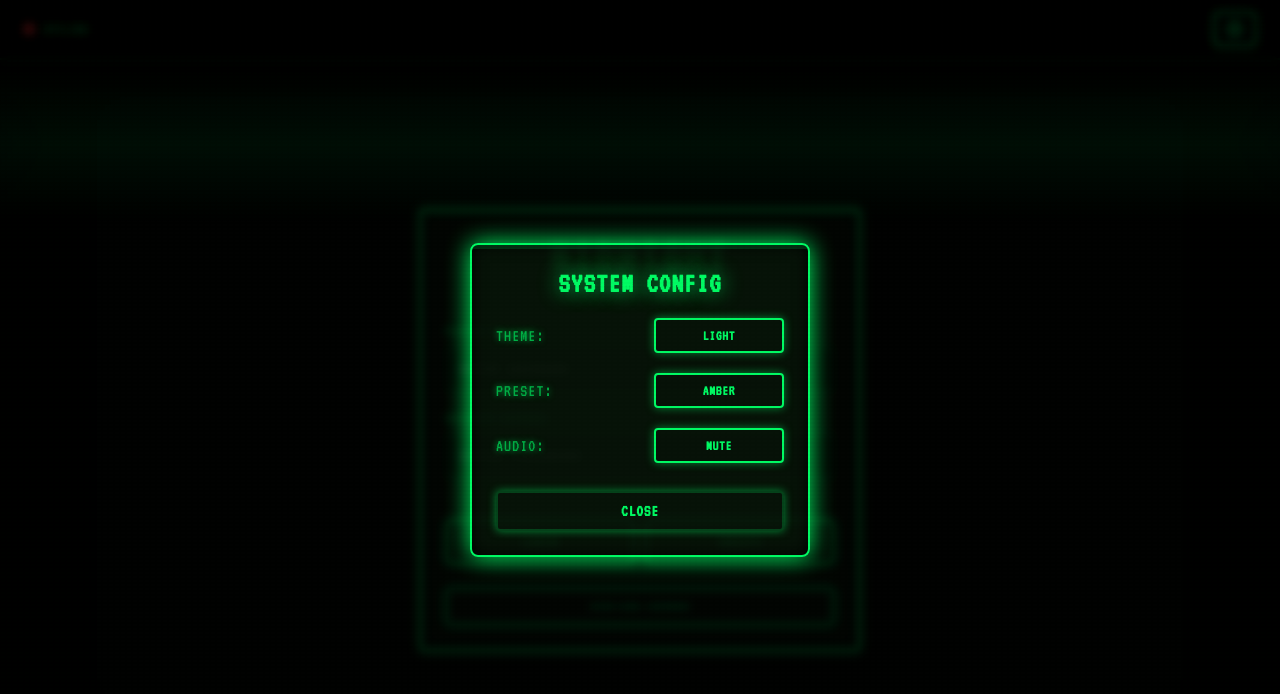
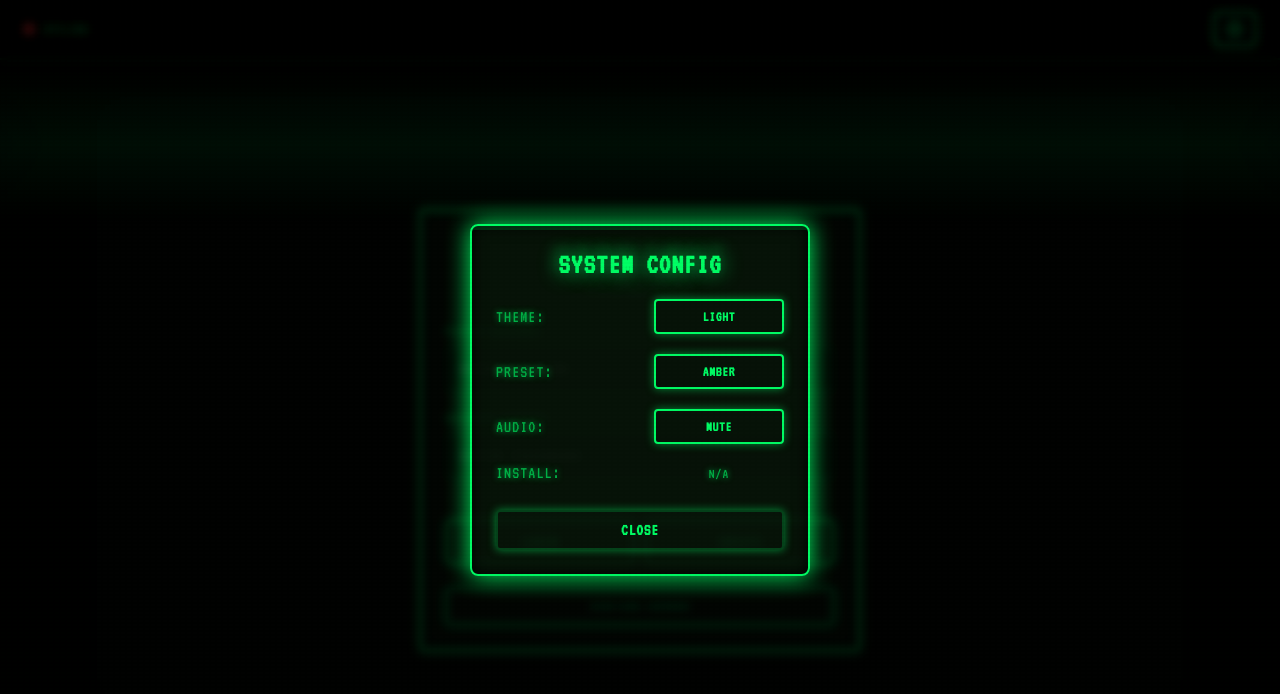
Before and after one commit to hypnoJerk/midnight-dice, a React (Vite) app in the folder client/: page / in a window 1280 px wide. Both pictures are taken after a click on the button 1235 px from the left and 28 px from the top of the page. Shown: the top 694 px of the page. Built offline with nearby package versions, Linux system fonts and the light colour scheme.

Commit message:
moved the sandbox debug to the settings menu, and fixed the install pwa button in the settings menu as well

```diff
--- a/client/dev-dist/sw.js
+++ b/client/dev-dist/sw.js
@@ -82,7 +82,7 @@ define(['./workbox-54d0af47'], (function (workbox) { 'use strict';
     "revision": "3ca0b8505b4bec776b69afdba2768812"
   }, {
     "url": "index.html",
-    "revision": "0.rpf069fc458"
+    "revision": "0.9nh56h7ehk8"
   }], {});
   workbox.cleanupOutdatedCaches();
   workbox.registerRoute(new workbox.NavigationRoute(workbox.createHandlerBoundToURL("index.html"), {
--- a/client/src/App.tsx
+++ b/client/src/App.tsx
@@ -15,7 +15,7 @@ function GameAppInner() {
   const { theme, preset, toggleTheme, togglePreset } = useTheme();
   const { isMuted, toggleMute } = useAudio();
   const { playClick, playSuccess } = useSound();
-  const { isInstallable } = usePWAInstall();
+  const { isInstallable, isInstalled, installApp } = usePWAInstall();
 
   const {
     room,
@@ -247,10 +247,25 @@ function GameAppInner() {
                 </div>
               )}
 
-              {isInstallable && (
+              <div style={{ display: 'flex', justifyContent: 'space-between', alignItems: 'center', gap: '12px' }}>
+                <span style={{ fontSize: '1.1rem', color: 'var(--crt-text-secondary)' }}>INSTALL:</span>
+                <InstallPromotion
+                  isInstallable={isInstallable}
+                  isInstalled={isInstalled}
+                  installApp={installApp}
+                />
+              </div>
+
+              {displayName && displayName.toUpperCase() === 'HYPNO' && (
                 <div style={{ display: 'flex', justifyContent: 'space-between', alignItems: 'center', gap: '12px' }}>
-                  <span style={{ fontSize: '1.1rem', color: 'var(--crt-text-secondary)' }}>INSTALLER:</span>
-                  <InstallPromotion />
+                  <span style={{ fontSize: '1.1rem', color: 'var(--crt-text-secondary)' }}>SANDBOX:</span>
+                  <button
+                    onClick={() => { playClick(); setIsSandbox(true); setShowSettings(false); }}
+                    className="btn-retro"
+                    style={{ fontSize: '0.9rem', width: '130px', padding: '8px' }}
+                  >
+                    LAUNCH
+                  </button>
                 </div>
               )}
             </div>
@@ -533,21 +548,6 @@ function GameAppInner() {
 
                   <hr style={{ border: '0', borderTop: '1px dashed var(--crt-border-muted)', margin: '4px 0' }} />
 
-                  {displayName && displayName.toUpperCase() === 'HYPNO' && (
-                    <button
-                      onClick={() => { playClick(); setIsSandbox(true); }}
-                      className="btn-retro"
-                      style={{
-                        borderColor: 'var(--crt-text-secondary)',
-                        color: 'var(--crt-text-secondary)',
-                        fontFamily: 'Press Start 2P, monospace',
-                        fontSize: '0.55rem',
-                        padding: '12px'
-                      }}
-                    >
-                      BOOT SANDBOX PLAYGROUND
-                    </button>
-                  )}
 
                   <button
                     onClick={() => { playClick(); setShowLeaderboard(true); }}
--- a/client/src/components/InstallPromotion.tsx
+++ b/client/src/components/InstallPromotion.tsx
@@ -1,20 +1,21 @@
 import React from 'react';
-import { usePWAInstall } from '../hooks/usePWAInstall.js';
 import { useSound } from '../hooks/useSound.js';
 
-export default function InstallPromotion() {
-  const { isInstallable, installApp } = usePWAInstall();
+interface InstallPromotionProps {
+  isInstallable: boolean;
+  isInstalled: boolean;
+  installApp: () => Promise<boolean>;
+}
+
+export default function InstallPromotion({ isInstallable, isInstalled, installApp }: InstallPromotionProps) {
   const { playClick } = useSound();
-
-  if (!isInstallable) {
-    return null; // Do not render if the app is already installed or browser doesn't support install
-  }
 
   const handleInstallClick = async () => {
     playClick();
     await installApp();
   };
 
+  if (isInstallable) {
     return (
       <button
         onClick={handleInstallClick}
@@ -33,3 +34,16 @@ export default function InstallPromotion() {
       </button>
     );
   }
+
+  return (
+    <span style={{
+      fontSize: '0.9rem',
+      color: 'var(--crt-text-secondary)',
+      width: '130px',
+      textAlign: 'center',
+      display: 'inline-block'
+    }}>
+      {isInstalled ? 'INSTALLED' : 'N/A'}
+    </span>
+  );
+}
```
Lines whose indentation alone changed are shown as unchanged.
